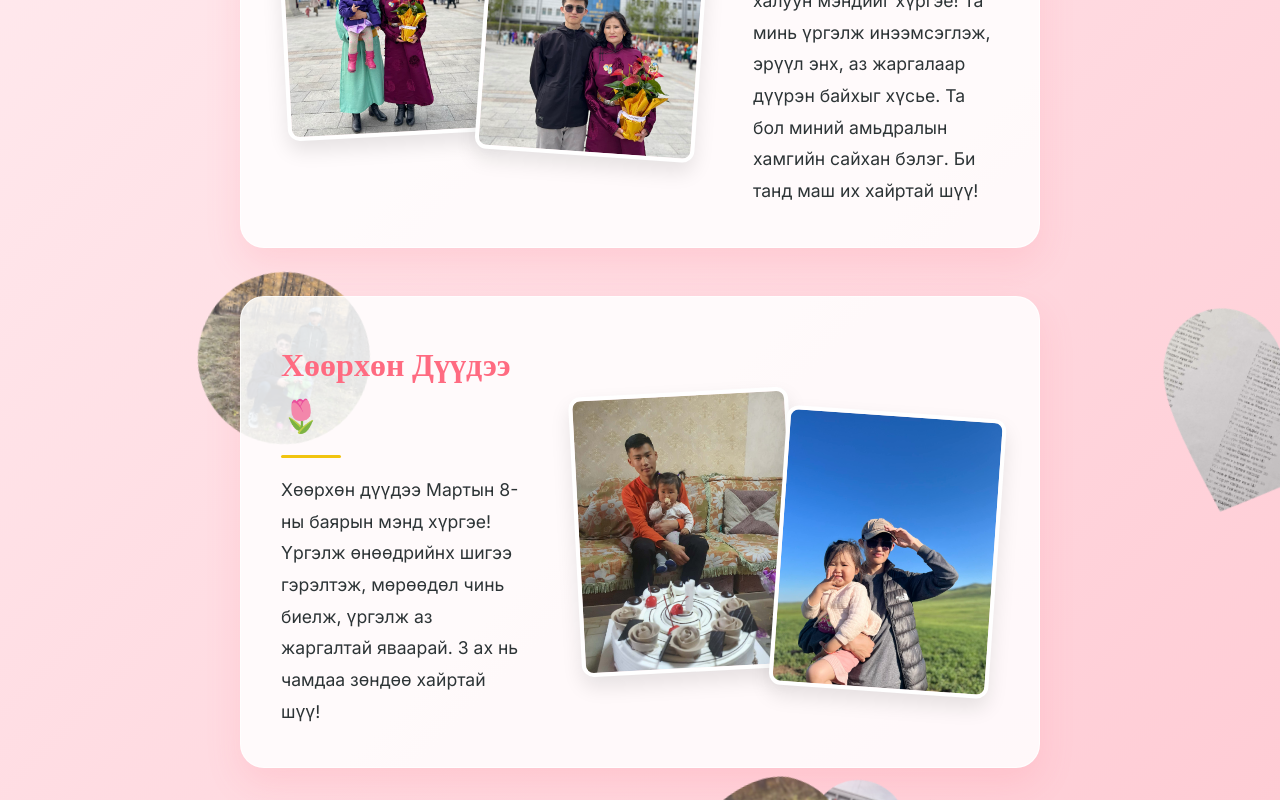
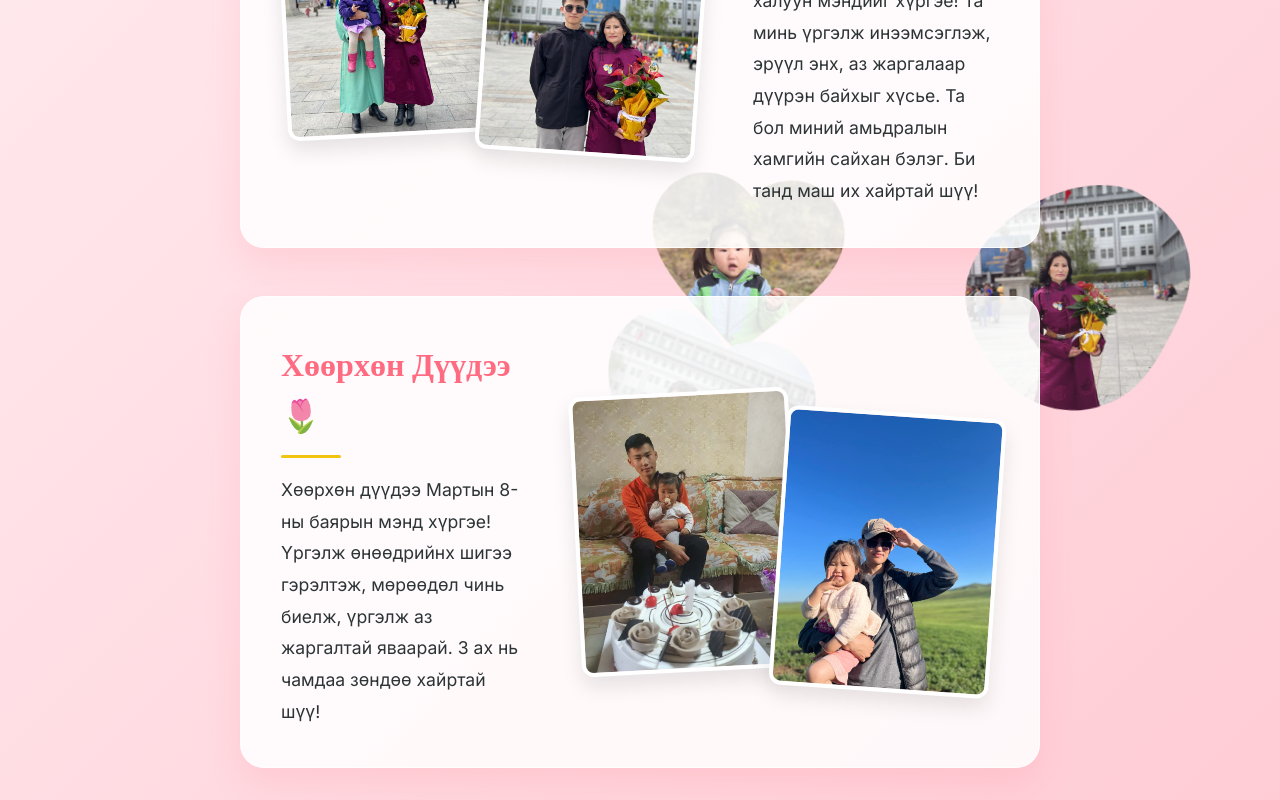
Before and after one commit to Synt3x-cntrl/eej, a React (Vite) app: page / in a window 1280 px wide. Shown: the part 609-1409 px from the top of the page. Built offline with nearby package versions, Linux system fonts and the light colour scheme; a web font is replaced by a local one.

Commit message:
Remove white image and make floating hearts draggable

```diff
--- a/src/components/FloatingHearts.css
+++ b/src/components/FloatingHearts.css
@@ -6,6 +6,7 @@
   height: 100%;
   overflow: hidden;
   z-index: 1;
+  /* Allow clicking on hearts but not the background container itself */
   pointer-events: none;
 }
 
@@ -14,12 +15,20 @@
   bottom: -30%;
   background-size: cover;
   background-position: center;
-
+  pointer-events: auto; /* Allow interaction */
+  cursor: grab;
   /* drop shadow hack with filter since mask hides pure box-shadow */
   filter: drop-shadow(0 8px 15px rgba(255, 107, 129, 0.4));
   animation: floatUpImage infinite cubic-bezier(0.1, 0.9, 0.2, 1); /* Start fast, smooth and very slow at the top */
   opacity: 0.85;
   transition: opacity 0.3s;
+}
+
+.photo-heart:active, .photo-heart[data-dragging="true"] {
+  cursor: grabbing;
+  opacity: 1;
+  z-index: 50; /* Bring to front while dragging */
+  filter: drop-shadow(0 15px 25px rgba(255, 107, 129, 0.6));
 }
 
 /* Base Mask settings */
--- a/src/components/FloatingHearts.jsx
+++ b/src/components/FloatingHearts.jsx
@@ -1,4 +1,4 @@
-import React, { useEffect, useState } from 'react';
+import React, { useEffect, useState, useRef } from 'react';
 import './FloatingHearts.css';
 
 // Import images
@@ -7,13 +7,13 @@ import img2 from '../assets/475902fa-dcc3-4b4e-9c4d-940c99bce2c6.jpg';
 import img3 from '../assets/4f22c20d-16be-42ff-8a81-1c6eddd822f7.jpg';
 import img4 from '../assets/610505287_1279615797326112_6721771468832532955_n.jpg';
 import img5 from '../assets/610978366_808576432205503_3844477797273207243_n.jpg';
-import img6 from '../assets/a262e9c3-0167-485e-bdd9-e19ebcf6aaf3.jpg';
-import img7 from '../assets/bcf02cd7-bc99-4027-9360-d78ac0f4ea9d.jpg';
-import img8 from '../assets/dfc5a7d0-3308-447b-a1be-cfaa19fccf95.jpg';
-import img9 from '../assets/9d602ed8-73cc-49c8-9e4a-95882598c237.jpg';
-import img10 from '../assets/0f26b379-a019-4644-a996-d5feb0844f16.jpg'; // The newly added photo
+import img6 from '../assets/bcf02cd7-bc99-4027-9360-d78ac0f4ea9d.jpg';
+import img7 from '../assets/dfc5a7d0-3308-447b-a1be-cfaa19fccf95.jpg';
+import img8 from '../assets/9d602ed8-73cc-49c8-9e4a-95882598c237.jpg';
+import img9 from '../assets/0f26b379-a019-4644-a996-d5feb0844f16.jpg';
 
-const images = [img1, img2, img3, img4, img5, img6, img7, img8, img9, img10];
+// Removed the 'a262e9c3...' image which was likely the white page
+const images = [img1, img2, img3, img4, img5, img6, img7, img8, img9];
 
 export default function FloatingHearts() {
   const [hearts, setHearts] = useState([]);
@@ -24,15 +24,16 @@ export default function FloatingHearts() {
   useEffect(() => {
     // Generate initial floating items with images and random shapes
     const generateHearts = () => {
-      const newHearts = Array.from({ length: 20 }).map((_, i) => ({
+      const newHearts = Array.from({ length: 15 }).map((_, i) => ({
         id: i,
-        left: `${Math.random() * 90}%`,
-        size: Math.random() * 120 + 180, // INCREASED BIGGER: between 180px and 300px
-        duration: Math.random() * 20 + 20, // keep the total duration similar 20-40s
+        left: Math.random() * 80 + 10, // store as number for drag logic
+        top: Math.random() * 100 + 110, // Start below screen initially
+        size: Math.random() * 120 + 180,
+        duration: Math.random() * 20 + 20,
         delay: Math.random() * 20,
         img: images[i % images.length],
-        rotation: (Math.random() - 0.5) * 40, // random start rotation
-        shapeClass: shapes[Math.floor(Math.random() * shapes.length)] // Random shape
+        rotation: (Math.random() - 0.5) * 40,
+        shapeClass: shapes[Math.floor(Math.random() * shapes.length)]
       }));
       setHearts(newHearts);
     };
@@ -40,14 +41,50 @@ export default function FloatingHearts() {
     generateHearts();
   }, []);
 
+  // Make them dragabble
+  const handlePointerDown = (e, index) => {
+    e.target.setPointerCapture(e.pointerId);
+    e.target.dataset.dragging = 'true';
+    e.target.dataset.startX = e.clientX;
+    e.target.dataset.startY = e.clientY;
+
+    // Pause animation by forcing inline styles
+    const rect = e.target.getBoundingClientRect();
+    e.target.style.animation = 'none';
+    e.target.style.left = `${rect.left}px`;
+    e.target.style.top = `${rect.top}px`;
+    e.target.style.transform = `rotate(${e.target.style.getPropertyValue('--start-rotation')})`;
+  };
+
+  const handlePointerMove = (e, index) => {
+    if (e.target.dataset.dragging === 'true') {
+      const dx = e.clientX - parseFloat(e.target.dataset.startX);
+      const dy = e.clientY - parseFloat(e.target.dataset.startY);
+
+      const currentLeft = parseFloat(e.target.style.left) || 0;
+      const currentTop = parseFloat(e.target.style.top) || 0;
+
+      e.target.style.left = `${currentLeft + dx}px`;
+      e.target.style.top = `${currentTop + dy}px`;
+
+      e.target.dataset.startX = e.clientX;
+      e.target.dataset.startY = e.clientY;
+    }
+  };
+
+  const handlePointerUp = (e) => {
+    e.target.releasePointerCapture(e.pointerId);
+    e.target.dataset.dragging = 'false';
+  };
+
   return (
     <div className="hearts-background">
-      {hearts.map((heart) => (
+      {hearts.map((heart, index) => (
         <div
           key={heart.id}
           className={`photo-heart ${heart.shapeClass}`}
           style={{
-            left: heart.left,
+            left: `${heart.left}%`,
             width: `${heart.size}px`,
             height: `${heart.size}px`,
             animationDuration: `${heart.duration}s`,
@@ -56,6 +93,10 @@ export default function FloatingHearts() {
             '--start-rotation': `${heart.rotation}deg`,
             '--end-rotation': `${heart.rotation + (Math.random() > 0.5 ? 20 : -20)}deg`
           }}
+          onPointerDown={(e) => handlePointerDown(e, index)}
+          onPointerMove={(e) => handlePointerMove(e, index)}
+          onPointerUp={handlePointerUp}
+          onPointerCancel={handlePointerUp}
         />
       ))}
     </div>
```
